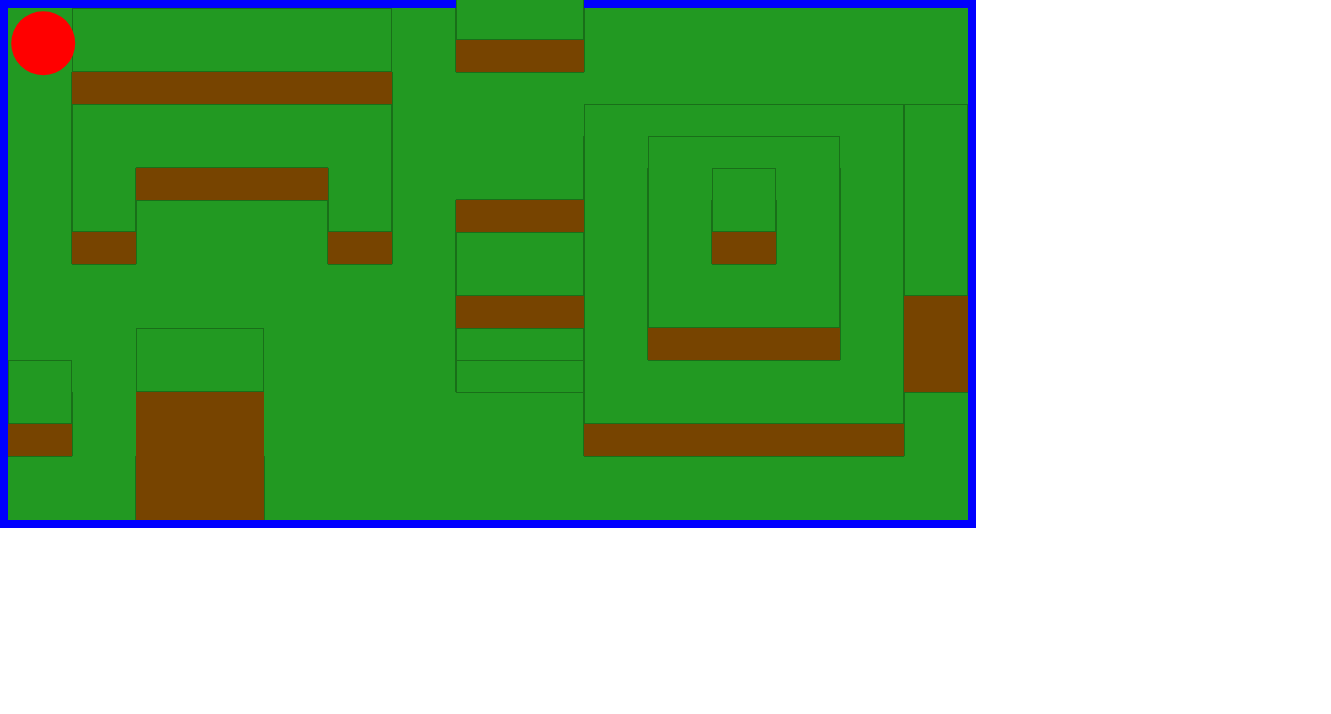
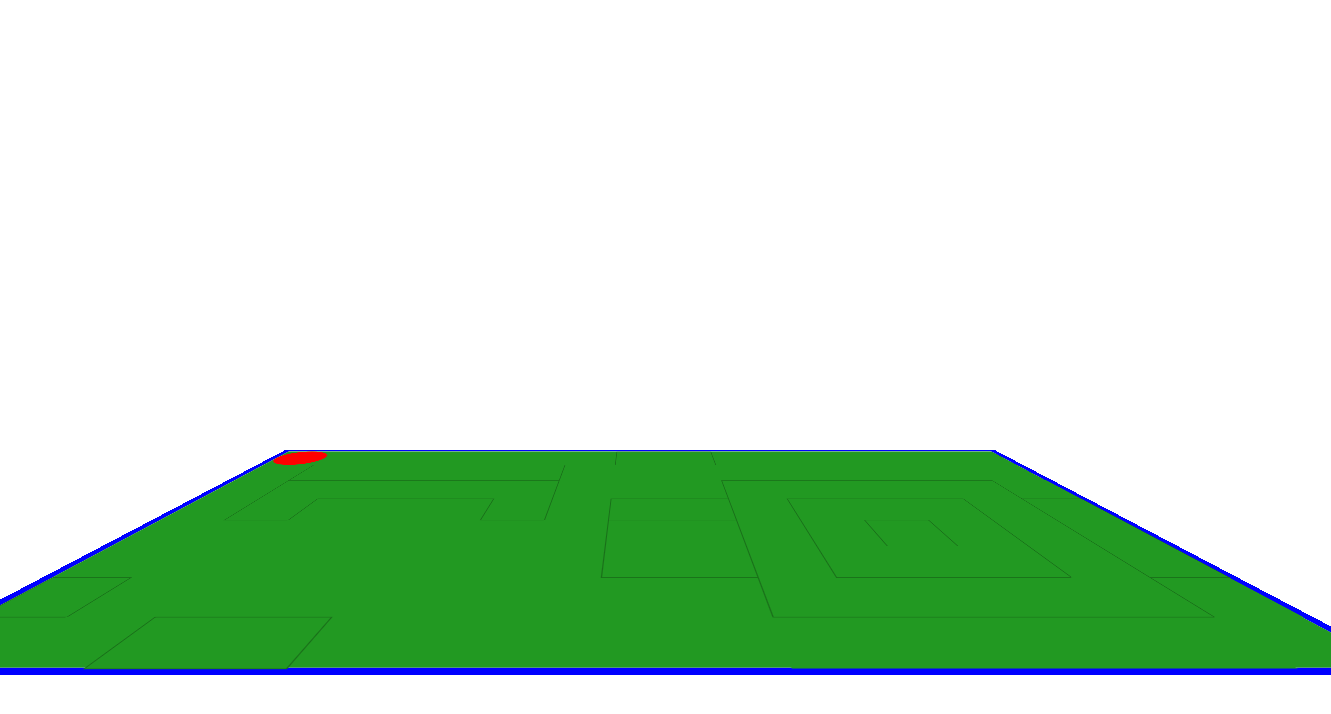
Before and after one commit to Cyborg572/aukera-library, a plain HTML site: page index.html in a window 1280 px wide. Shown: the whole page, 1331 px wide, since content can reach past the window. Drawn offline with Linux system fonts and the light colour scheme.

Commit message:
Threw in some rotations, it kind of works

```diff
--- a/less/terrain.less
+++ b/less/terrain.less
@@ -1,17 +1,26 @@
+body {
+	-webkit-perspective: 700px;
 .map {
 	font-size: 32px;
+	margin:0 auto;
 	position: relative;
 	display:block; width: 15em; height: 8em;
 	border: 8px solid blue;
 	//background: @grass;
+	-webkit-transform: translate3d(0, 256px, 0) rotateX(90deg);
+	-webkit-backface-visibility: hidden;
+	-webkit-transform-style: ~"preserve-3d";
+}
 
 	.tile {
 		position: absolute;
 		display: block; width: 1em; height: 1em;
-		background: none;
+		-webkit-backface-visibility: hidden;
+		-webkit-transform-style: ~"preserve-3d";
 		// The cap
 		.cap {
-			position: absolute; right: 0; left: 0;
+			position: absolute; //right: 0; left: 0;
+			width: 1em; height: 1em;
 			background: @grass;
 			border: 1px solid darken(@grass, 10%);
 		}
@@ -21,7 +30,9 @@
 		&.connect-b .cap { border-bottom: none; }
 		&.connect-l .cap { border-left: none; }
 		.wall {
-			position:absolute; right: 0; left: 0; bottom: 0; top: 0em;
+			position:absolute; right: 0; left: 0; bottom: 0; top: 0;
+			width: 1em;
+			-webkit-transform: rotateX(90deg);
 			background: @earth;
 		}
 	}
--- a/scripts/Actor.js
+++ b/scripts/Actor.js
@@ -63,8 +63,8 @@
 		}
 
 		// Render the element in it's new location'
-		self.html.style.webkitTransform = "translate3D("+(self.x/100)+"em, "+((self.y-self.z)/100)+"em, 0px)";
-		self.html.style.zIndex = Math.ceil((self.y/100)  > 0 ? (self.y/100) : 0);
+		self.html.style.webkitTransform = "translate3D("+(self.x/100)+"em, "+(self.y/100)+"em, "(self.z/100)+"em, 0px) rotateX(-90deg)";
+		//self.html.style.zIndex = Math.ceil((self.y/100)  > 0 ? (self.y/100) : 0);
 	};
 
 	/*
--- a/scripts/Map.js
+++ b/scripts/Map.js
@@ -68,11 +68,13 @@
 				tile.appendChild(tileCap);
 
 				// Adjust the styles to position the tiles
-				tile.style.left = x + 'em';
-				tile.style.top = y + 'em';
-				tile.style.zIndex = y;
-				tileCap.style.top = (-z/2) + 'em';
-				tileCap.style.bottom = (z/2) + 'em';
+				//tile.style.left = x + 'em';
+				//tile.style.top = y + 'em';
+				//tile.style.zIndex = y;
+				//tileCap.style.top = (-z/2) + 'em';
+				//tileCap.style.bottom = (z/2) + 'em';
+				tile.style.webkitTransform = "translate3D("+x+"em, "+y+"em, 0px)";
+				tileCap.style.webkitTransform = "translate3D(0px, 0px, "+z+"px)";
 
 				// Add all the basic classes
 				tileClasses  = ['tile'];
```
